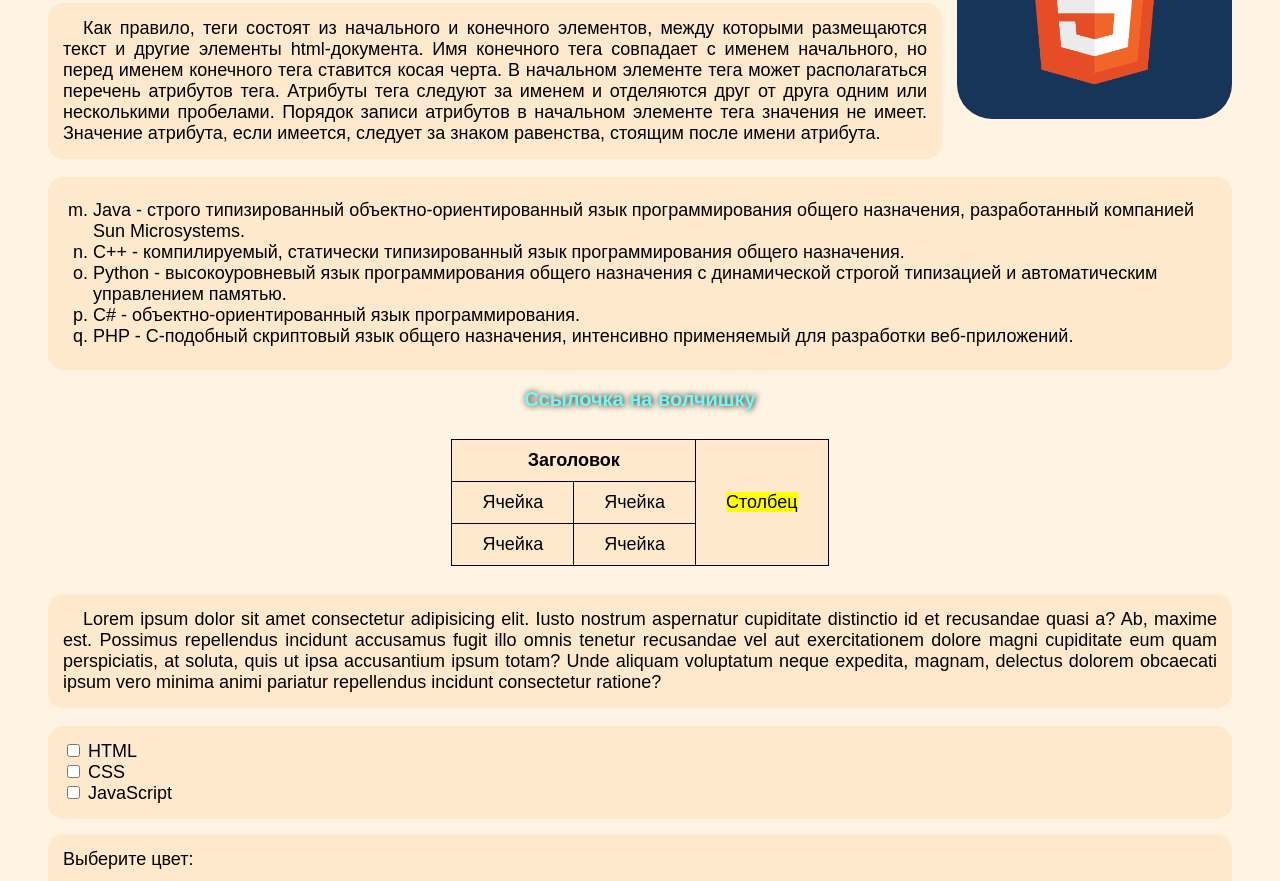
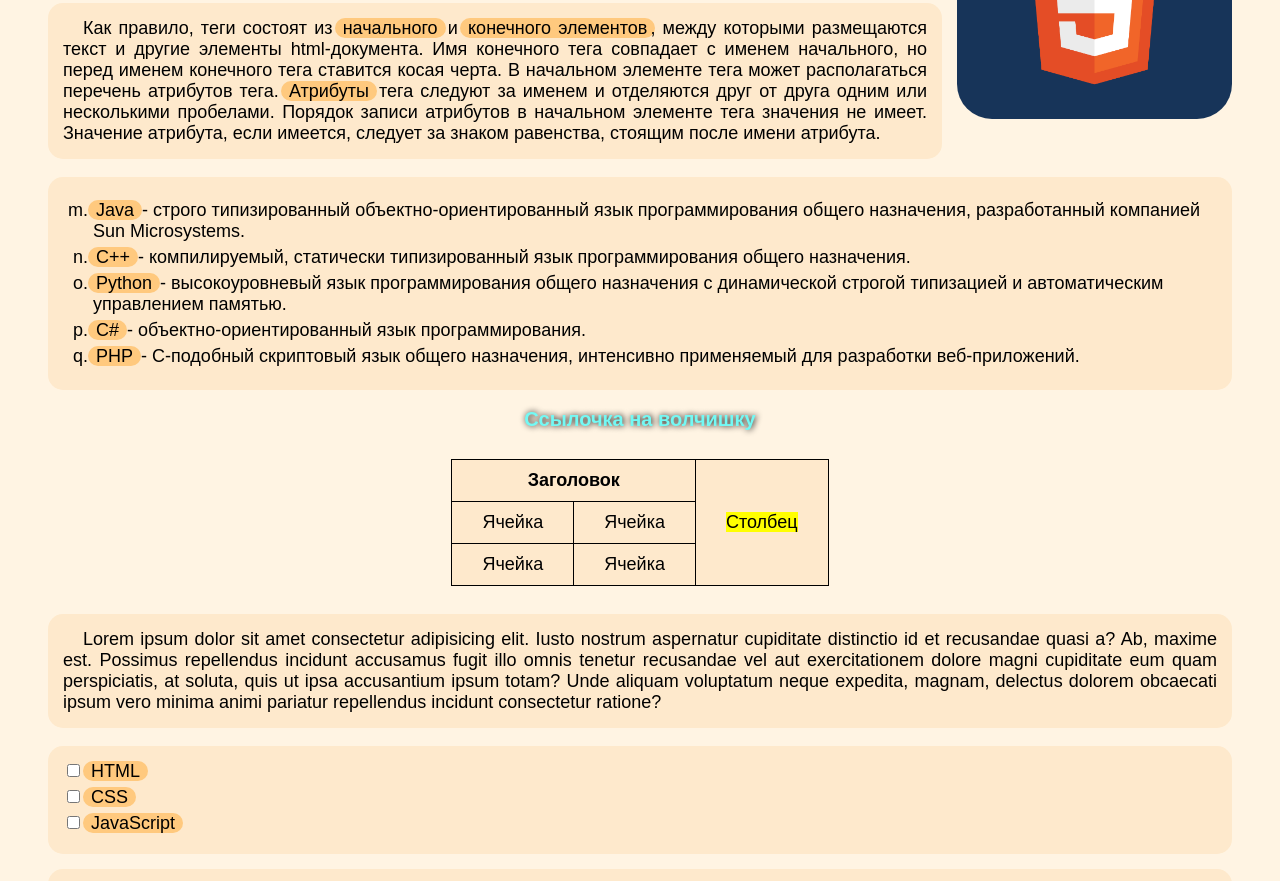
Before and after one commit to michajlovkeks/michajlovkeks.github.io, a plain HTML site: page index.html in a window 1280 px wide. Shown: the part 318-1199 px from the top of the page. Drawn offline with Linux system fonts and the light colour scheme.

Commit message:
Add files via upload

```diff
--- a/1lr.css
+++ b/1lr.css
@@ -69,6 +69,23 @@ hr {
     background: rgb(254, 233, 204);
     padding: 15px;
     border-radius: 15px;
+}
+
+.mar {
+    margin-left: -5px;
+    margin-right: -5px;
+    padding-left: 8px;
+    padding-right: 8px;
+    border-radius: 15px;
+    background: rgb(255, 201, 126);
+}
+
+.list li {
+    margin-bottom: 5px;
+}
+
+.check input {
+    margin-bottom: 10px;
 }
 
 .htm {
--- a/index.html
+++ b/index.html
@@ -29,8 +29,8 @@
         <div>
             <div class="html">
                 <div>
-                    <p class="lorem">Язык разметки гипертекста HTML (Hypertext markup language) — язык разметки, используемый для создания гипертекстовых html-документов, отображаемых браузером. Гипертекст — форматированный текст, содержащий ссылки на другие документы (гиперссылки). Разметка — вставка в текст дополнительных служебных символов, каждый из которых является командой, указывающей браузеру, как следует отображать документ. С помощью тегов в html-документ вставляются файлы, содержащие дополнительные данные (например, графику) и размечаются гиперссылки, посредством которых данный html-документ связывается с другими html-документами.</p>
-                    <p class="lorem">Как правило, теги состоят из начального и конечного элементов, между которыми размещаются текст и другие элементы html-документа. Имя конечного тега совпадает с именем начального, но перед именем конечного тега ставится косая черта. В начальном элементе тега может располагаться перечень атрибутов тега. Атрибуты тега следуют за именем и отделяются друг от друга одним или несколькими пробелами. Порядок записи атрибутов в начальном элементе тега значения не имеет. Значение атрибута, если имеется, следует за знаком равенства, стоящим после имени атрибута.</p>
+                    <p class="lorem">Язык разметки гипертекста <span class="mar">HTML</span> (Hypertext markup language) — язык разметки, используемый для создания гипертекстовых html-документов, отображаемых браузером. <span class="mar">Гипертекст</span> — форматированный текст, содержащий ссылки на другие документы (гиперссылки). <span class="mar">Разметка</span> — вставка в текст дополнительных служебных символов, каждый из которых является командой, указывающей браузеру, как следует отображать документ. С помощью тегов в html-документ вставляются файлы, содержащие дополнительные данные (например, графику) и размечаются гиперссылки, посредством которых данный html-документ связывается с другими html-документами.</p>
+                    <p class="lorem">Как правило, теги состоят из <span class="mar">начального</span> и <span class="mar">конечного элементов</span>, между которыми размещаются текст и другие элементы html-документа. Имя конечного тега совпадает с именем начального, но перед именем конечного тега ставится косая черта. В начальном элементе тега может располагаться перечень атрибутов тега. <span class="mar">Атрибуты</span> тега следуют за именем и отделяются друг от друга одним или несколькими пробелами. Порядок записи атрибутов в начальном элементе тега значения не имеет. Значение атрибута, если имеется, следует за знаком равенства, стоящим после имени атрибута.</p>
                 </div>
                 <div>
                     <img src="images/html.png" class="htm">
@@ -38,11 +38,11 @@
             </div>
             <div class="list">
                 <ol type="a" start="13"> <!--Список-->
-                    <li><span>Java - строго типизированный объектно-ориентированный язык программирования общего назначения, разработанный компанией Sun Microsystems.</span></li> <!--Строки-->
-                    <li>C++ - компилируемый, статически типизированный язык программирования общего назначения.</li>
-                    <li><span>Python - высокоуровневый язык программирования общего назначения с динамической строгой типизацией и автоматическим управлением памятью.</span></li>
-                    <li>C# - объектно-ориентированный язык программирования.</li>
-                    <li>PHP - C-подобный скриптовый язык общего назначения, интенсивно применяемый для разработки веб-приложений.</li>
+                    <li><span><span class="mar">Java</span> - строго типизированный объектно-ориентированный язык программирования общего назначения, разработанный компанией Sun Microsystems.</span></li> <!--Строки-->
+                    <li><span class="mar">C++</span> - компилируемый, статически типизированный язык программирования общего назначения.</li>
+                    <li><span><span class="mar">Python</span> - высокоуровневый язык программирования общего назначения с динамической строгой типизацией и автоматическим управлением памятью.</span></li>
+                    <li><span class="mar">C#</span> - объектно-ориентированный язык программирования.</li>
+                    <li><span class="mar">PHP</span> - C-подобный скриптовый язык общего назначения, интенсивно применяемый для разработки веб-приложений.</li>
                 </ol>
             </div>
             <div class="wolf_l">
@@ -60,13 +60,13 @@
             </div>
             <div class="check">
                 <input type="checkbox" id="checkbox" value="html">
-                <label for="checkbox1">HTML</label>
+                <label for="checkbox1"><span class="mar">HTML</span></label>
                 <br>
                 <input type="checkbox" id="checkbox" value="css">
-                <label for="checkbox2">CSS</label>
+                <label for="checkbox2"><span class="mar">CSS</span></label>
                 <br>
                 <input type="checkbox" id="checkbox" value="js">
-                <label for="checkbox3">JavaScript</label>
+                <label for="checkbox3"><span class="mar">JavaScript</span></label>
             </div>
             <div class="colr">
                 <p class="choise">Выберите цвет:</p>
```
